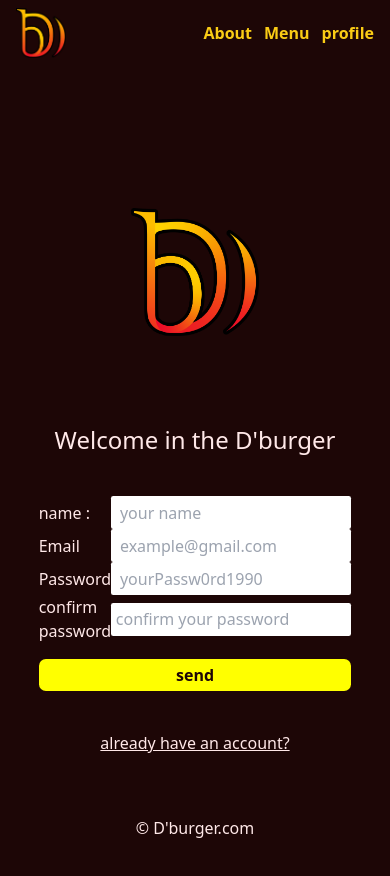
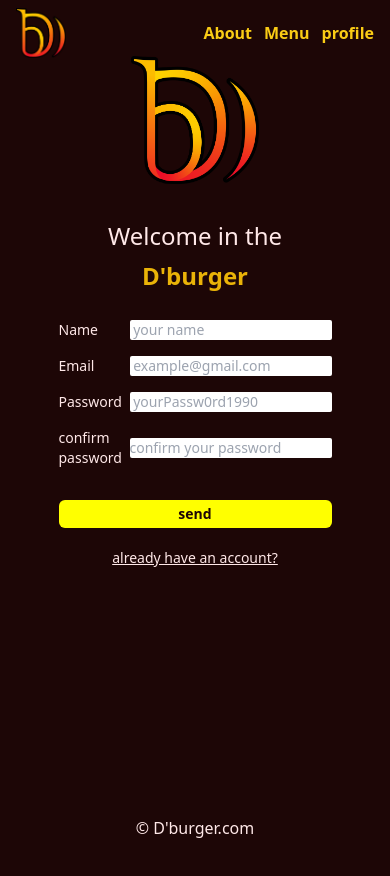
Before and after one commit to maherlumberjake/dburger, a React (Vite) app in the folder frontend/: page /signup in a window 390 px wide. Shown: the top 876 px of the page. After the commit the page ends 844 px from the top, so only its background shows below. Built offline with nearby package versions, Linux system fonts and the light colour scheme; no server answers.

Commit message:
fixed css Forms issue on mobile devices

```diff
--- a/frontend/src/index.scss
+++ b/frontend/src/index.scss
@@ -39,3 +39,9 @@ body {
 		height: 2px;
 	}
 }
+.run {
+	animation-play-state: running;
+}
+.stop {
+	animation-play-state: paused;
+}
--- a/frontend/src/pages/Root.tsx
+++ b/frontend/src/pages/Root.tsx
@@ -45,7 +45,7 @@ export default function Root() {
 									className={({ isActive }) => (isActive ? "active" : "")}
 								>
 									{" "}
-									sign up
+									Sign up
 								</NavLink>
 							) : (
 								<button onClick={toggleShow}>profile</button>
@@ -58,7 +58,7 @@ export default function Root() {
 							)}
 						</>
 					) : (
-						<h2>{user.error ? "server error" : "loading..."}</h2>
+						<h2>{user.error ? "Server error" : "Loading..."}</h2>
 					)}
 				</nav>
 			</header>
--- a/frontend/src/pages/auth/Signup/SignUp.tsx
+++ b/frontend/src/pages/auth/Signup/SignUp.tsx
@@ -4,12 +4,14 @@ import {
 	redirect,
 	useActionData,
 	useNavigation,
+	useSearchParams,
 } from "react-router-dom";
 import "./signUp.scss";
 
 import logo from "../../../assets/logov1.png";
 
 import axios, { AxiosError, AxiosInstance } from "axios";
+import { useState } from "react";
 // eslint-disable-next-line react-refresh/only-export-components
 export const axioslocal: AxiosInstance = axios.create({
 	baseURL: "http://localhost:4000/api/v1",
@@ -66,6 +68,15 @@ export async function action({ request }: { request: Request }) {
 // eslint-disable-next-line react-refresh/only-export-components
 
 export default function SignUp() {
+	const [searchParams] = useSearchParams();
+	const [msg, setMessage] = useState<string | null>(
+		searchParams.get("message")
+	);
+	if (msg) {
+		setTimeout(() => {
+			setMessage(null);
+		}, 2000);
+	}
 	let err = useActionData() as string;
 	err =
 		err && err.includes("code 400")
@@ -74,23 +85,35 @@ export default function SignUp() {
 	const status = useNavigation();
 
 	return (
-		<div className=" grid columns-1 justify-center  gap-10  py-40">
+		<div className=" text-sm md:text-lg grid columns-1 justify-center  gap-5 md:gap-10  py-10">
 			<img
 				id="formLogo"
 				src={logo}
 				alt="logo image"
 				className="w-20 md:w-40 block mx-auto"
 			/>
-			{err && <h4 className="text-red-600 dark:text-red-400 "> {err} </h4>}
+			{err && (
+				<h4 className="text-red-600 dark:text-white border-b-2 border-red-700 py-2 text-xl text-center">
+					{" "}
+					{err}{" "}
+				</h4>
+			)}
+			{msg && (
+				<h4 className="text-red-600 dark:text-white border-b-2 border-red-700 py-2 text-xl text-center ">
+					{" "}
+					{msg}{" "}
+				</h4>
+			)}
 			<h1 className="text-center text-2xl md:text-4xl">
-				Welcome in the <span>D'burger</span>
+				Welcome in the
+				<span className="block text-yellow-500 my-2 font-bold">D'burger</span>
 			</h1>
 			<Form
 				method="post"
 				id="signUP"
 				replace
 			>
-				<label htmlFor="name">name :</label>
+				<label htmlFor="name">Name </label>
 				<input
 					type="text"
 					required
--- a/frontend/src/pages/auth/Signup/signUp.scss
+++ b/frontend/src/pages/auth/Signup/signUp.scss
@@ -1,16 +1,13 @@
 #signUP {
 	display: grid;
-	width: clamp(10rem, 50vw, 100%);
-	font-size: var(--fs2);
+	width: clamp(10rem, 70vw, 100%);
 	grid-template-columns: 1fr 1fr;
 	place-content: center;
-	padding: var(--sp6);
 	margin-inline: auto;
 	align-items: center;
-	gap: var(--sp8);
+	row-gap: 1rem;
 	input {
 		border: transparent;
-		padding: 0.5ch;
 		border-radius: 0.25ch;
 		outline: none;
 		border: none;
@@ -30,7 +27,7 @@
 	}
 }
 #formLogo {
-	margin: 3rem auto;
+	margin: 1rem auto;
 	display: block;
 	width: max(10vw, 8rem);
 	aspect-ratio: 1;
@@ -49,7 +46,7 @@
 #signUP input:focus,
 #signUP input:focus-visible {
 	&::placeholder {
-		transform: translateX(100%);
+		transform: translateY(-150%);
 	}
-	box-shadow: 0px 0px 5px 0px inset var(--mainc), 0px 0px 5px 0px var(--mainc);
+	box-shadow: 0px 0px 7px 0px var(--mainc);
 }
--- a/frontend/src/pages/auth/login/login.scss
+++ b/frontend/src/pages/auth/login/login.scss
@@ -1,13 +1,13 @@
 #login {
 	display: grid;
-	width: clamp(10rem, 50vw, 100%);
+	width: clamp(10rem, 70vw, 100%);
 	font-size: var(--fs2);
 	grid-template-columns: 1fr 1fr;
 	place-content: center;
 	padding: var(--sp6);
 	margin-inline: auto;
 	align-items: center;
-	gap: var(--sp8);
+	row-gap: 1rem;
 	input {
 		border: transparent;
 		padding: 0.5ch;
@@ -15,6 +15,7 @@
 		outline: none;
 		border: none;
 		transition: var(--tr);
+		border-radius: 0.2ch;
 	}
 	input[type="submit"] {
 		align-self: center;
@@ -30,7 +31,7 @@
 	}
 }
 #formLogo {
-	margin: 3rem auto;
+	margin: 1rem auto;
 	display: block;
 	width: max(10vw, 8rem);
 	aspect-ratio: 1;
@@ -46,10 +47,11 @@
 ::placeholder {
 	transition: 500ms ease;
 }
+
 form#login input:focus,
 form#login input:focus-visible {
 	&::placeholder {
-		transform: translateX(100%);
+		transform: translateY(-150%);
 	}
-	box-shadow: 0px 0px 5px 0px inset var(--mainc), 0px 0px 5px 0px var(--mainc);
+	box-shadow: 0px 0px 7px 0px var(--mainc);
 }
--- a/frontend/src/pages/auth/login/login.tsx
+++ b/frontend/src/pages/auth/login/login.tsx
@@ -66,7 +66,7 @@ export default function Login() {
 	const status = useNavigation();
 
 	return (
-		<div className=" grid columns-1 justify-center  gap-10  py-40">
+		<div className=" text-sm md:text-lg grid columns-1 justify-center  gap-5 md:gap-10  py-10">
 			<img
 				id="formLogo"
 				src={logo}
@@ -75,7 +75,8 @@ export default function Login() {
 			/>
 			{err && <h4 className="text-red-600 dark:text-red-400 "> {err} </h4>}
 			<h1 className="text-center text-2xl md:text-4xl">
-				Welcome back in the <span>D'burger</span>
+				Welcome back in the
+				<span className="block text-yellow-500 my-2 font-bold">D'burger</span>
 			</h1>
 			<Form
 				className="grid md:grid-cols-2"
--- a/frontend/src/pages/menu/menu.tsx
+++ b/frontend/src/pages/menu/menu.tsx
@@ -11,7 +11,10 @@ import { BURGER } from "../../models/BURGER";
 
 // eslint-disable-next-line react-refresh/only-export-components
 export const loader = () => {
-	return !localStorage.getItem("jwt") && redirect("/signup");
+	return (
+		!localStorage.getItem("jwt") &&
+		redirect("/signup?message=you have to log in first")
+	);
 };
 
 export default function UserProfile() {
```
